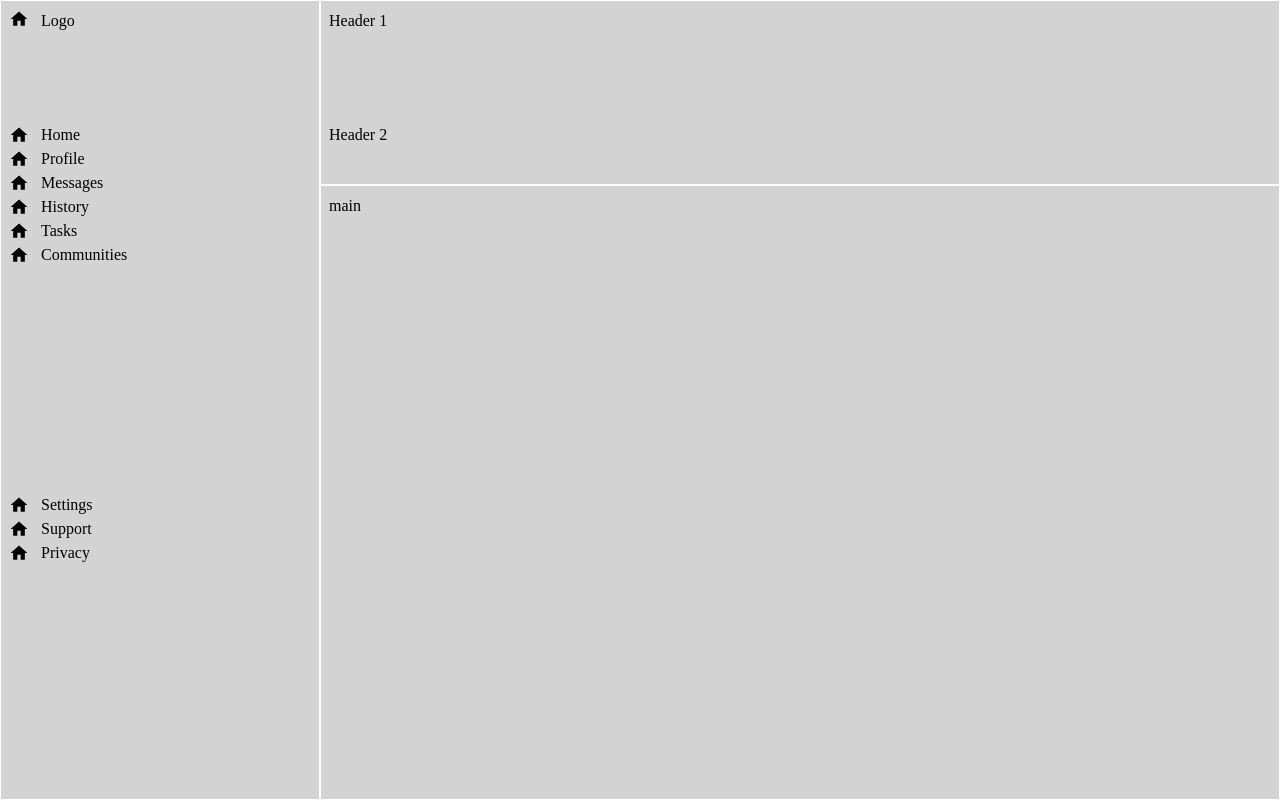
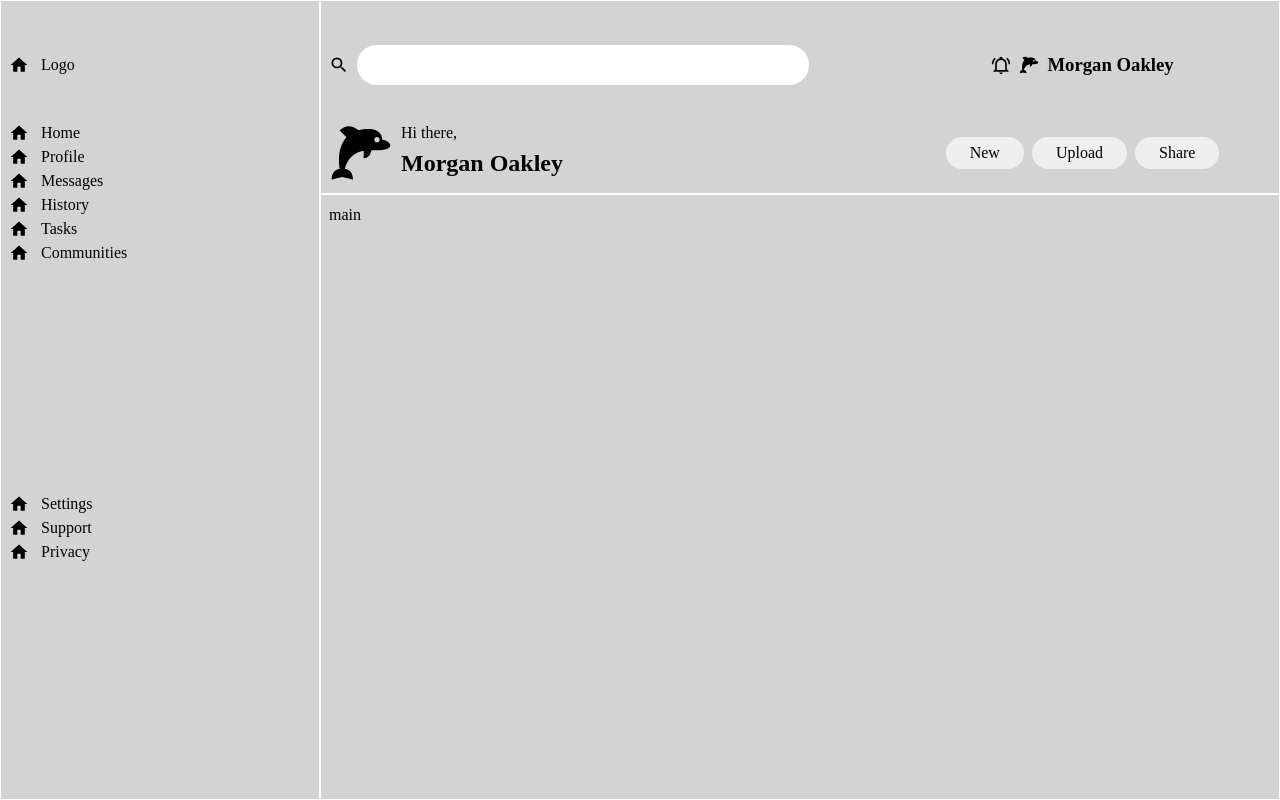
Before and after one commit to kuhvehl/Admin-Dashboard, a plain HTML site: page index.html in a window 1280 px wide. Drawn offline with Linux system fonts and the light colour scheme.

Commit message:
Use more grids to lay out the header
In the header, use more grids to lay out the
search bar, user info and buttons.

```diff
--- a/index.html
+++ b/index.html
@@ -9,8 +9,27 @@
 <body>
     <div class="container">
         <div class="header">
-            <div class="header-1">Header 1</div>
-            <div class="header-2">Header 2</div>
+            <div class="search">
+                <img src="./img/magnify.svg" alt="search">
+                <input type="search">
+            </div>
+            <div class="user-info">
+                <img src="./img/bell-ring-outline.svg" alt="bell">
+                <img src="./img/dolphin.svg" alt="dolphin">
+                <h3>Morgan Oakley</h3>
+            </div>
+            <div class="greeting">
+                <img src="./img/dolphin.svg" alt="dolphin">
+                <div>
+                    Hi there,
+                    <h2>Morgan Oakley</h2>
+                </div>
+            </div>
+            <div class="buttons">
+                <button>New</button>
+                <button>Upload</button>
+                <button>Share</button>
+            </div>
         </div>
         <div class="sidebar">
             <div class="logo">
--- a/styles.css
+++ b/styles.css
@@ -47,6 +47,62 @@
     grid-area: header;
     display: grid;
     grid-template-rows: subgrid;
+    grid-template-columns: 3fr 2fr;
+    grid-template-areas:
+    "search user-info"
+    "greeting buttons";
+  }
+
+  .search, .user-info {
+    grid-area: search;
+    display: flex;
+    gap: 1ch;
+    align-items: center;
+  }
+
+  .user-info {
+    grid-area: user-info;
+    display: flex;
+    gap: 1ch;
+    align-items: center;
+    justify-content: center;
+  }
+
+  .greeting {
+    grid-area: greeting;
+    display: flex;
+    gap: 1ch;
+    align-items: start;
+  }
+
+  .buttons {
+    grid-area: buttons;
+    display: flex;
+    gap: 1ch;
+    align-items: center;
+    justify-content: center;
+  }
+
+  .buttons button {
+    border-radius: 20px;
+    border: none;
+    padding: .5ch 3ch
+  }
+
+  .search input {
+    width: 80%;
+    border-radius: 20px;
+    border: none;
+    padding: 1ch;
+  }
+
+  .search img, .user-info img {
+    height: 2.5ch;
+    width: auto;
+  }
+
+  .greeting img {
+    height: 8ch;
   }
 
   .sidebar {
@@ -75,9 +131,10 @@
 
   .logo {
     display: flex;
-    align-items: start;
+    align-items: center;
     gap: 1.5ch;
   }
+
   .navigation ul li {
     display: flex;
     align-items: center;
```
